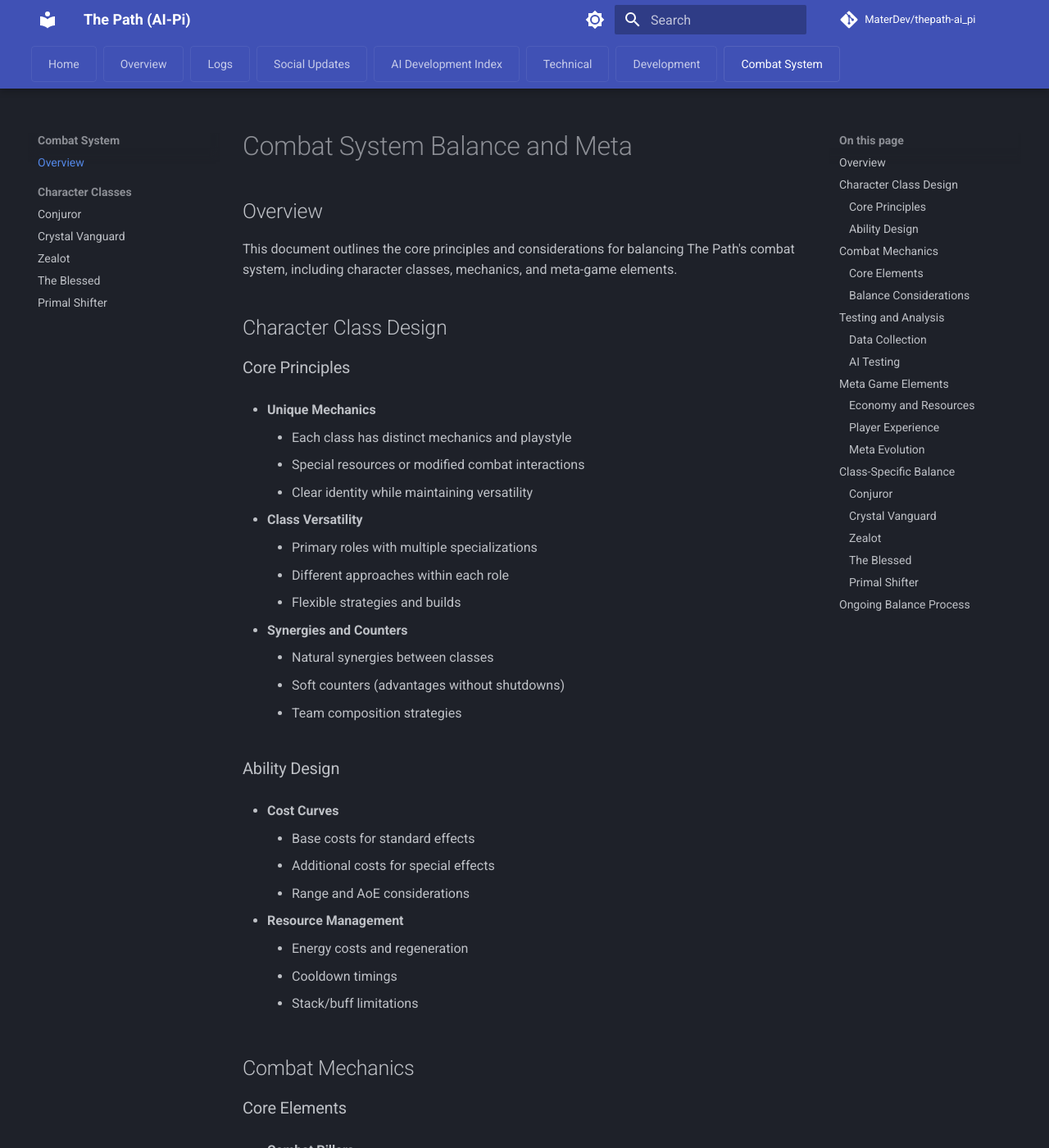
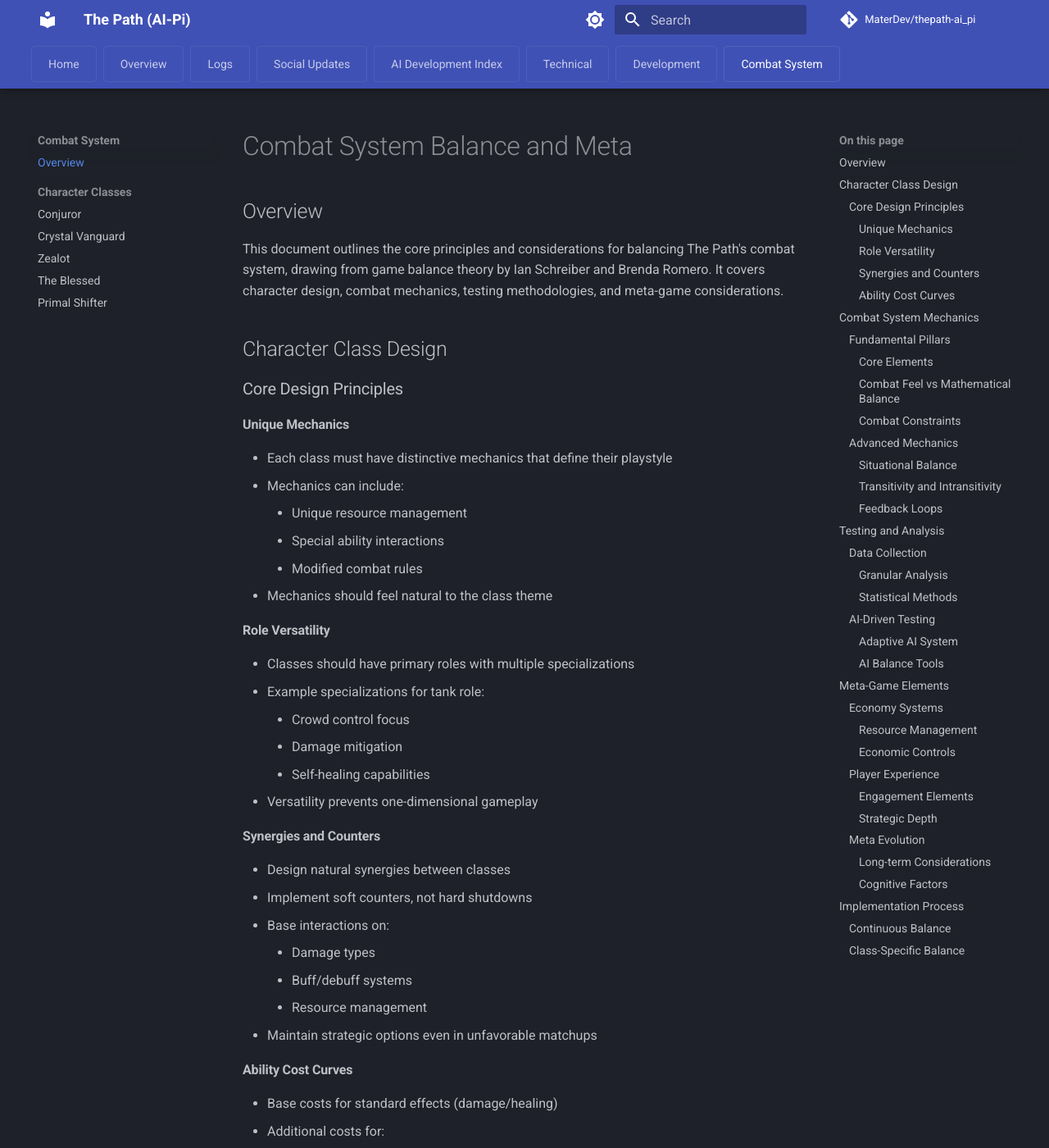
Before and after one commit to MaterDev/thepath-ai_pi, an MkDocs documentation site: the page built from docs/combat_system/balance_and_meta.md, in a window 1280 px wide and 1400 px high. Shown: the whole window at 82% size. Built offline with MkDocs 1.6.1 and Material for MkDocs 9.7.7, drawn with Linux system fonts in a browser that asks for light colours; comment, search, counter and statistics services are not loaded; some of the changed text lies outside the part shown.

Commit message:
docs: expand combat system balance documentation
- Add detailed sections from game balance theory
- Include comprehensive testing methodologies
- Add meta-game considerations
- Expand implementation process

```diff
--- a/docs/combat_system/balance_and_meta.md
+++ b/docs/combat_system/balance_and_meta.md
@@ -2,181 +2,208 @@
 
 ## Overview
 
-This document outlines the core principles and considerations for balancing The Path's combat system, including character classes, mechanics, and meta-game elements.
+This document outlines the core principles and considerations for balancing The Path's combat system, drawing from game balance theory by Ian Schreiber and Brenda Romero. It covers character design, combat mechanics, testing methodologies, and meta-game considerations.
 
 ## Character Class Design
 
-### Core Principles
+### Core Design Principles
 
-* **Unique Mechanics**
-    * Each class has distinct mechanics and playstyle
-    * Special resources or modified combat interactions
-    * Clear identity while maintaining versatility
+#### Unique Mechanics
+* Each class must have distinctive mechanics that define their playstyle
+* Mechanics can include:
+    * Unique resource management
+    * Special ability interactions
+    * Modified combat rules
+* Mechanics should feel natural to the class theme
 
-* **Class Versatility**
-    * Primary roles with multiple specializations
-    * Different approaches within each role
-    * Flexible strategies and builds
+#### Role Versatility
+* Classes should have primary roles with multiple specializations
+* Example specializations for tank role:
+    * Crowd control focus
+    * Damage mitigation
+    * Self-healing capabilities
+* Versatility prevents one-dimensional gameplay
 
-* **Synergies and Counters**
-    * Natural synergies between classes
-    * Soft counters (advantages without shutdowns)
-    * Team composition strategies
+#### Synergies and Counters
+* Design natural synergies between classes
+* Implement soft counters, not hard shutdowns
+* Base interactions on:
+    * Damage types
+    * Buff/debuff systems
+    * Resource management
+* Maintain strategic options even in unfavorable matchups
 
-### Ability Design
+#### Ability Cost Curves
+* Base costs for standard effects (damage/healing)
+* Additional costs for:
+    * Special effects
+    * Range increases
+    * Area of effect
+* Cost-to-benefit ratio should scale appropriately
 
-* **Cost Curves**
-    * Base costs for standard effects
-    * Additional costs for special effects
-    * Range and AoE considerations
+## Combat System Mechanics
 
-* **Resource Management**
-    * Energy costs and regeneration
-    * Cooldown timings
-    * Stack/buff limitations
+### Fundamental Pillars
 
-## Combat Mechanics
+#### Core Elements
+* Genre: Turn-based tactical combat
+* Time: Strategic planning between turns
+* Pacing: Balanced action economy
+* Feel: Impactful abilities with clear feedback
+* Participants: Solo and team scenarios
+* Progression: Character growth and mastery
+* Volume: Encounter frequency and duration
 
-### Core Elements
+#### Combat Feel vs Mathematical Balance
+* Subjective feel must align with objective balance
+* Consider:
+    * Visual impact
+    * Sound design
+    * Animation timing
+    * Numerical feedback
 
-* **Combat Pillars**
-    * Genre: Turn-based tactical combat
-    * Time: Strategic planning between turns
-    * Pacing: Balanced action economy
-    * Feel: Impactful abilities with clear feedback
-    * Progression: Character growth and skill mastery
+#### Combat Constraints
+* Frequency of encounters
+* Length of battles
+* Number of actions per turn
+* Hit frequency and impact
 
-* **Battle Flow**
-    * Turn order and initiative
-    * Action economy
-    * Status effect timing
-    * Resource management
+### Advanced Mechanics
 
-### Balance Considerations
+#### Situational Balance
+* Ability effectiveness varies with context
+* Environmental factors affect strategy
+* Different damage types for different scenarios
+* Encourage strategic adaptation
 
-* **Situational Balance**
-    * Context-dependent effectiveness
-    * Environmental factors
-    * Team composition impact
+#### Transitivity and Intransitivity
+* Transitive relationships (A > B > C)
+* Intransitive elements (rock-paper-scissors)
+* Balance between predictable and dynamic interactions
+* Prevent dominant strategies
 
-* **System Interactions**
-    * Transitive relationships (A > B > C)
-    * Intransitive elements (rock-paper-scissors)
-    * Buff/debuff stacking rules
-
-* **Feedback Loops**
-    * Positive feedback (snowballing effects)
-    * Negative feedback (comeback mechanics)
-    * Power curve management
+#### Feedback Loops
+* Positive feedback:
+    * Momentum building
+    * Power scaling
+    * Victory reinforcement
+* Negative feedback:
+    * Comeback mechanics
+    * Power limiting
+    * Balance preservation
+* Careful management of loop intensity
 
 ## Testing and Analysis
 
 ### Data Collection
 
-* **Key Metrics**
-    * Win rates by class
-    * Ability usage statistics
-    * Damage/healing output
-    * Resource efficiency
+#### Granular Analysis
+* Win rates by class and matchup
+* Individual ability usage stats
+* Damage output metrics
+* Resource efficiency tracking
+* Player behavior patterns
 
-* **Analysis Tools**
-    * Statistical significance testing
-    * A/B testing for mechanics
-    * Heat maps for battle analysis
-    * Monte Carlo simulations
+#### Statistical Methods
+* Ensure significant sample sizes
+* A/B testing for specific changes
+* Progression charts for rewards
+* Heat maps for battle analysis
+* Monte Carlo simulations for scenarios
 
-### AI Testing
+### AI-Driven Testing
 
-* **AI Opponents**
-    * Adaptive difficulty
-    * Strategy learning
-    * Situational decision making
+#### Adaptive AI System
+* Adjusts to player skill
+* Learns from player behavior
+* Avoids perfect optimization
+* Tests balance in various scenarios
 
-* **Balance Testing**
-    * Exploit detection
-    * Strategy validation
-    * Edge case testing
+#### AI Balance Tools
+* Exploit detection
+* Strategy validation
+* Edge case testing
+* Situational analysis
+* Intransitive decision making
 
-## Meta Game Elements
+## Meta-Game Elements
 
-### Economy and Resources
+### Economy Systems
 
-* **Resource Types**
-    * Health and Energy
-    * Special resources per class
-    * Consumable items
+#### Resource Management
+* Health and Energy balance
+* Special resource mechanics
+* Item and equipment balance
+* Trading considerations
 
-* **Economy Balance**
-    * Cost/benefit ratios
-    * Resource regeneration
-    * Power scaling
+#### Economic Controls
+* Open vs closed economies
+* Inflation management
+* Power creep prevention
+* Trading limitations
+* Gift mechanics
 
 ### Player Experience
 
-* **Feedback Systems**
-    * Visual effects
-    * Audio cues
-    * UI feedback
-    * Combat logs
+#### Engagement Elements
+* Visual and audio feedback
+* Clear ability impacts
+* Satisfying interactions
+* Strategic depth
+* Learning curve
 
-* **Player Agency**
-    * Strategic choices
-    * Build diversity
-    * Tactical options
+#### Strategic Depth
+* Decision making complexity
+* Build diversity
+* Tactical options
+* Risk vs reward
+* Perfect imbalance
 
 ### Meta Evolution
 
-* **Perfect Imbalance**
-    * Minor power differences
-    * Shifting strategies
-    * Evolving meta
+#### Long-term Considerations
+* Power creep management
+* Content scaling
+* Meta diversity
+* Balance iterations
+* Community feedback
 
-* **Long-term Considerations**
-    * Power creep management
-    * Content scaling
-    * Meta diversity
+#### Cognitive Factors
+* Player agency vs choice paralysis
+* Cognitive bias awareness
+* Strategic intuition
+* Learning progression
+* Skill expression
 
-## Class-Specific Balance
+## Implementation Process
 
-### Conjuror
-* High spiritual damage, low health
-* Echo mechanic timing
-* Support ability effectiveness
+### Continuous Balance
 
-### Crystal Vanguard
-* Defense scaling
-* Damage conversion rates
-* Team protection value
+1. Regular Monitoring
+    * Track win rates
+    * Analyze ability usage
+    * Monitor resource efficiency
+    * Observe player behavior
 
-### Zealot
-* Mobility vs durability
-* Emotional intensity scaling
-* Risk/reward ratios
+2. Testing Cycle
+    * Identify issues
+    * Design solutions
+    * Test changes
+    * Gather feedback
+    * Implement updates
 
-### The Blessed
-* Healing effectiveness
-* Divine protection balance
-* Support dependency
+3. Documentation
+    * Record changes
+    * Document rationale
+    * Update guidelines
+    * Track metrics
+    * Share insights
 
-### Primal Shifter
-* (In Development)
-* Will need balance considerations
-* Role definition pending
+### Class-Specific Balance
 
-## Ongoing Balance Process
-
-1. **Regular Review**
-    * Monitor win rates
-    * Track ability usage
-    * Analyze player feedback
-
-2. **Update Cycle**
-    * Identify issues
-    * Test solutions
-    * Implement changes
-    * Monitor results
-
-3. **Documentation**
-    * Track changes
-    * Record rationale
-    * Update guidelines
+See individual class documentation for detailed balance considerations:
+* [Conjuror](classes/conjuror.md)
+* [Crystal Vanguard](classes/crystal_vanguard.md)
+* [Zealot](classes/zealot.md)
+* [The Blessed](classes/the_blessed.md)
+* [Primal Shifter](classes/primal_shifter.md)
```
